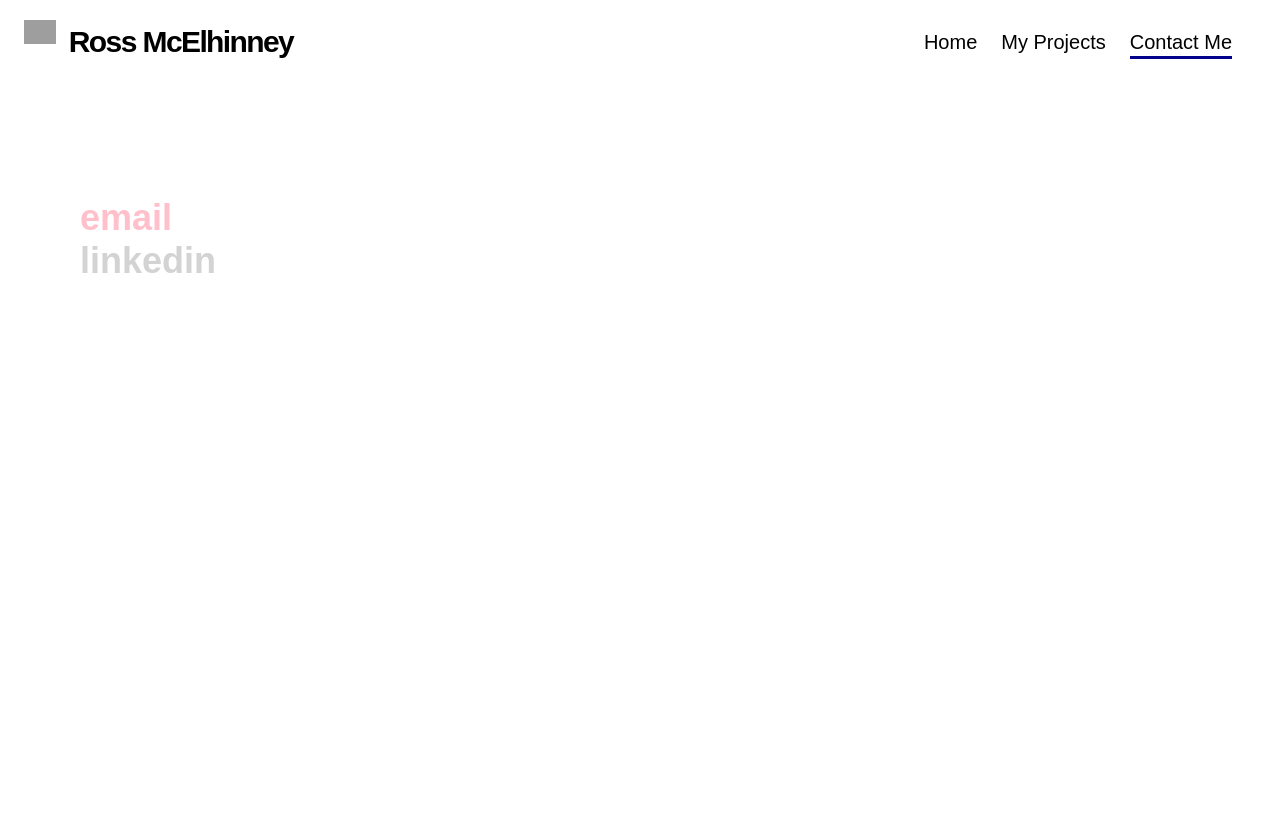
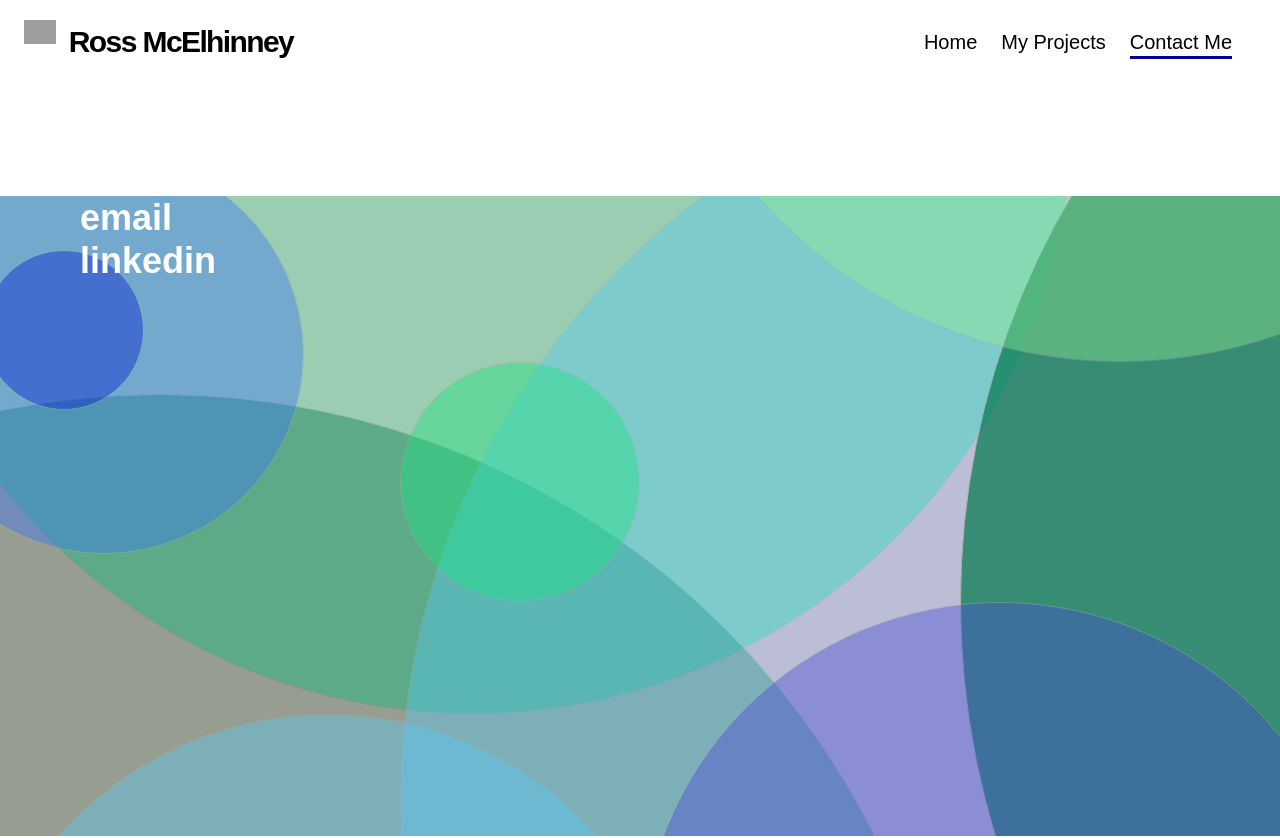
Before and after one commit to rossmcel/ross-mcelhinney-website, a React (Create React App) app: page /Contact in a window 1280 px wide. Shown: the top 838 px of the page. Built offline with nearby package versions, Linux system fonts and the light colour scheme; grey boxes are pictures that could not be loaded.

Commit message:
Add Cool Background with Divs

```diff
--- a/src/shared/components/dynamic-title-section/dynamicTitleSection.tsx
+++ b/src/shared/components/dynamic-title-section/dynamicTitleSection.tsx
@@ -5,14 +5,21 @@ import "animate.css/animate.min.css";
 
 export const DynamicTitleSection: React.FC = () => {
   return (
-    <Box>
+    <Box
+      minH="40rem"
+      minw="100%"
+      bgColor="lightpink"
+      position="relative"
+      zIndex="-3"
+      overflow="hidden"
+    >
       <Box ml="5rem">
         <ScrollAnimation
           duration={2}
           animateIn="animate__fadeIn"
           initiallyVisible={false}
         >
-          <Heading color="pink">email</Heading>
+          <Heading color="white">email</Heading>
         </ScrollAnimation>
       </Box>
       <Box ml="5rem">
@@ -22,9 +29,163 @@ export const DynamicTitleSection: React.FC = () => {
           animateIn="animate__fadeIn"
           initiallyVisible={false}
         >
-          <Heading color="lightgrey">linkedin</Heading>
+          <Heading color="white">linkedin</Heading>
         </ScrollAnimation>
       </Box>
+      <Box
+        position="absolute"
+        zIndex="-1"
+        borderRadius="100%"
+        minH="25rem"
+        minW="25rem"
+        maxH="25rem"
+        maxW="25rem"
+        bgColor="#3A75F7"
+        ml="-6rem"
+        mt="-8rem"
+        border="1px solid darkgrey"
+        opacity="0.4"
+      ></Box>
+      <Box
+        position="absolute"
+        zIndex="-2"
+        borderRadius="100%"
+        minH="100rem"
+        minW="100rem"
+        maxH="100rem"
+        maxW="100rem"
+        bgColor="#00784c"
+        ml="-40rem"
+        mt="7rem"
+        border="1px solid darkgrey"
+        opacity="0.4"
+      ></Box>
+      <Box
+        position="absolute"
+        zIndex="-1"
+        borderRadius="100%"
+        minH="100rem"
+        minW="100rem"
+        maxH="100rem"
+        maxW="100rem"
+        bgColor="#00784c"
+        ml="60rem"
+        mt="-30rem"
+        border="1px solid darkgrey"
+        opacity="0.7"
+      ></Box>
+      <Box
+        position="absolute"
+        zIndex="-1"
+        borderRadius="100%"
+        minH="15rem"
+        minW="15rem"
+        maxH="15rem"
+        maxW="15rem"
+        bgColor="#1CE581"
+        ml="25rem"
+        mt="5rem"
+        border="1px solid darkgrey"
+        opacity="0.4"
+      ></Box>
+      <Box
+        position="absolute"
+        zIndex="-1"
+        borderRadius="100%"
+        minH="60rem"
+        minW="60rem"
+        maxH="60rem"
+        maxW="60rem"
+        bgColor="lightgreen"
+        ml="40rem"
+        mt="-55rem"
+        border="1px solid darkgrey"
+        opacity="0.4"
+      ></Box>
+      <Box
+        position="absolute"
+        zIndex="-1"
+        borderRadius="100%"
+        minH="10rem"
+        minW="10rem"
+        maxH="10rem"
+        maxW="10rem"
+        bgColor="#0019D4"
+        ml="-1rem"
+        mt="-2rem"
+        border="1px solid darkgrey"
+        opacity="0.4"
+      ></Box>
+      <Box
+        position="absolute"
+        zIndex="-1"
+        borderRadius="100%"
+        minH="25rem"
+        minW="25rem"
+        maxH="25rem"
+        maxW="25rem"
+        bgColor="#56caf5"
+        ml="85rem"
+        mt="5rem"
+        border="1px solid darkgrey"
+        opacity="0.4"
+      ></Box>
+      <Box
+        position="absolute"
+        zIndex="-2"
+        borderRadius="100%"
+        minH="95rem"
+        minW="95rem"
+        maxH="95rem"
+        maxW="95rem"
+        bgColor="#56caf5"
+        ml="25rem"
+        mt="-15rem"
+        border="1px solid darkgrey"
+        opacity="0.4"
+      ></Box>
+      <Box
+        position="absolute"
+        zIndex="-1"
+        borderRadius="100%"
+        minH="45rem"
+        minW="45rem"
+        maxH="45rem"
+        maxW="45rem"
+        bgColor="#4747d6"
+        ml="40rem"
+        mt="20rem"
+        border="1px solid darkgrey"
+        opacity="0.4"
+      ></Box>
+      <Box
+        position="absolute"
+        zIndex="-1"
+        borderRadius="100%"
+        minH="45rem"
+        minW="45rem"
+        maxH="45rem"
+        maxW="45rem"
+        bgColor="#56caf5"
+        ml="-2rem"
+        mt="27rem"
+        border="1px solid darkgrey"
+        opacity="0.4"
+      ></Box>
+      <Box
+        position="absolute"
+        zIndex="-3"
+        borderRadius="100%"
+        minH="75rem"
+        minW="75rem"
+        maxH="75rem"
+        maxW="75rem"
+        bgColor="#05f09a"
+        ml="-8rem"
+        mt="-48rem"
+        border="1px solid darkgrey"
+        opacity="0.4"
+      ></Box>
     </Box>
   );
 };
```
